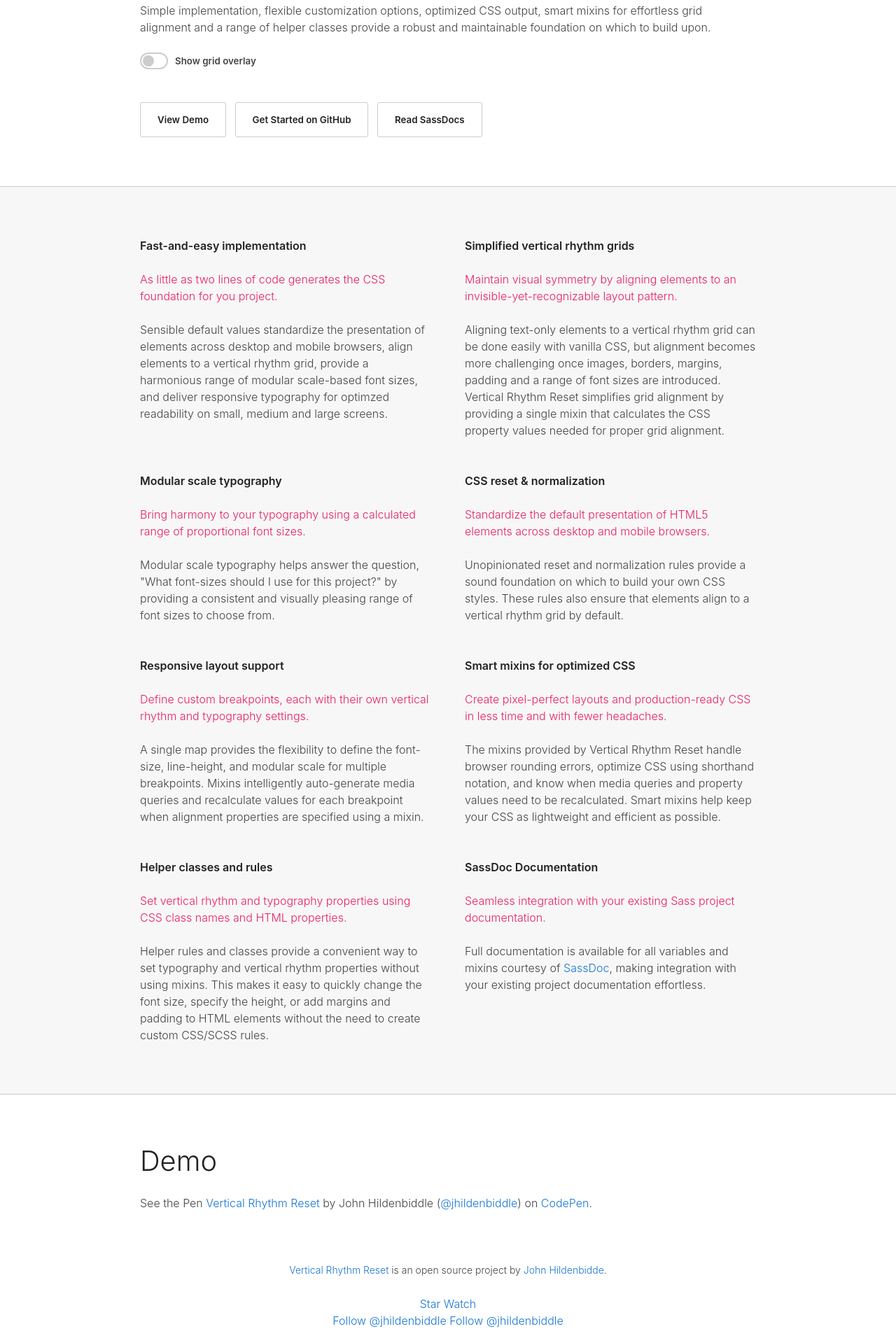
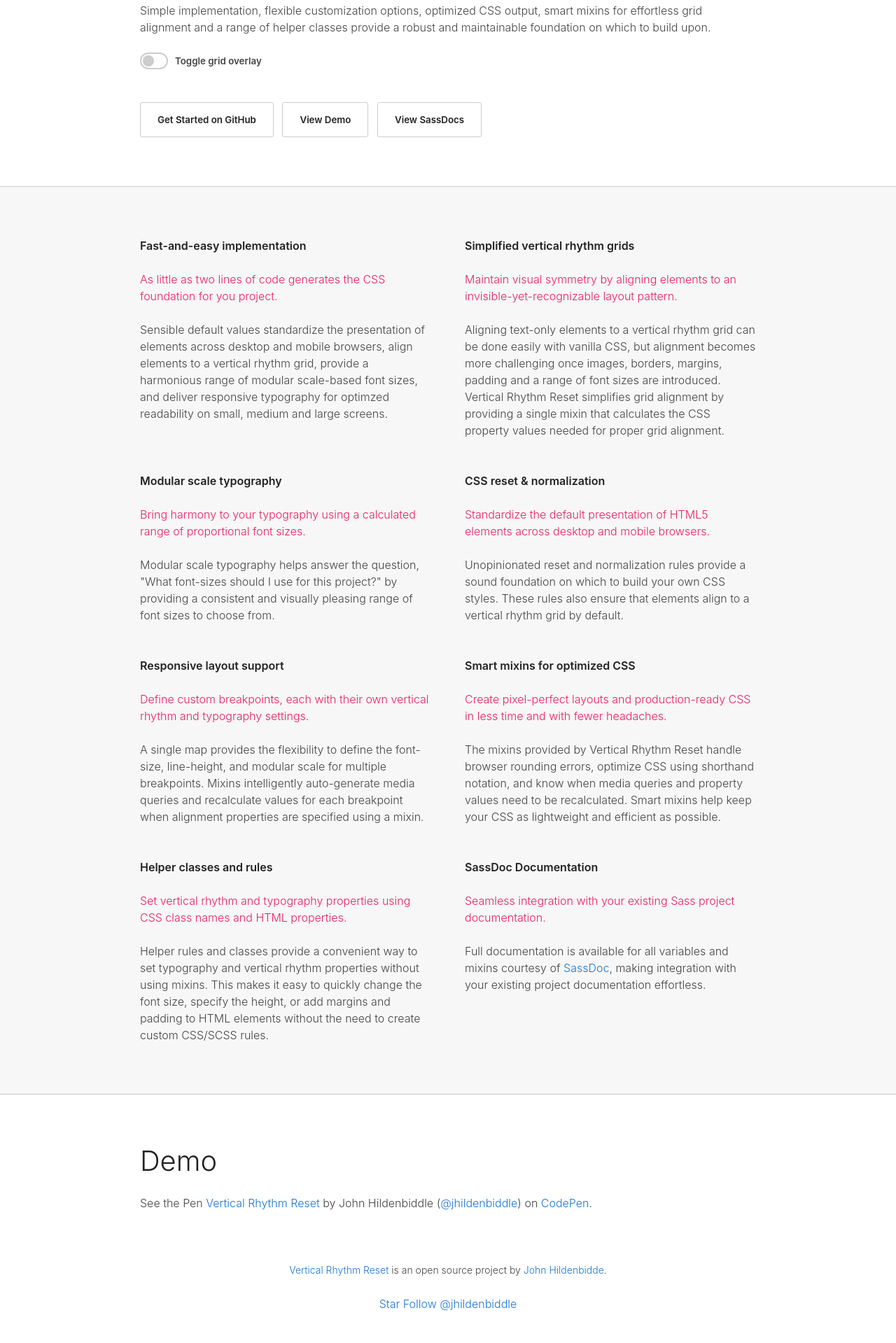
Before and after one commit to mattdanielbrown/vertical-rhythm-reset, a website: page site/index.html in a window 1280 px wide. Shown: the part 261-2180 px from the top of the page at 70% size. Drawn offline with Linux system fonts and the light colour scheme; a script that the page names is missing.

Commit message:
Updated copy and buttons

```diff
--- a/site/index.html
+++ b/site/index.html
@@ -27,13 +27,13 @@
                 <div class="grid-toggle-wrap">
                     <div class="checkbox">
                         <input type="checkbox" name="toggle-grid">
-                        <label>Show grid overlay</label>
+                        <label>Toggle grid overlay</label>
                     </div>
                 </div>
 
+                <a href="https://github.com/jhildenbiddle/vertical-rhythm-reset" class="button">Get Started on GitHub</a>
                 <a href="#demo" class="button">View Demo</a>
-                <a href="https://github.com/jhildenbiddle/vertical-rhythm-reset" class="button">Get Started on GitHub</a>
-                <a href="sassdoc" class="button">Read SassDocs</a>
+                <a href="sassdoc" class="button">View SassDocs</a>
             </div>
         </section>
 
@@ -104,16 +104,8 @@
                 </small>
             </p>
             <p>
-                <div>
-                    <!-- Github: Star -->
-                    <a class="github-button" href="https://github.com/jhildenbiddle/vertical-rhythm-reset" data-icon="octicon-star" data-style="mega" aria-label="Star jhildenbiddle/vertical-rhythm-reset on GitHub">Star</a>
-
-                    <!-- GitHub: Watch -->
-                    <a class="github-button" href="https://github.com/jhildenbiddle/vertical-rhythm-reset" data-icon="octicon-eye" data-style="mega" aria-label="Watch jhildenbiddle/vertical-rhythm-reset on GitHub">Watch</a>
-                </div>
-
-                <!-- GitHub: Follow -->
-                <a class="github-button" href="https://github.com/jhildenbiddle" data-style="mega" aria-label="Follow @jhildenbiddle on GitHub">Follow @jhildenbiddle</a>
+                <!-- GitHub: Star -->
+                <a class="github-button" href="https://github.com/jhildenbiddle/vertical-rhythm-reset" data-icon="octicon-star" data-size="large" data-show-count="true" aria-label="Star jhildenbiddle/vertical-rhythm-reset on GitHub">Star</a>
 
                 <!-- Twitter: Follow -->
                 <a href="https://twitter.com/jhildenbiddle" class="twitter-follow-button" data-show-count="false" data-size="large">Follow @jhildenbiddle</a>
```
